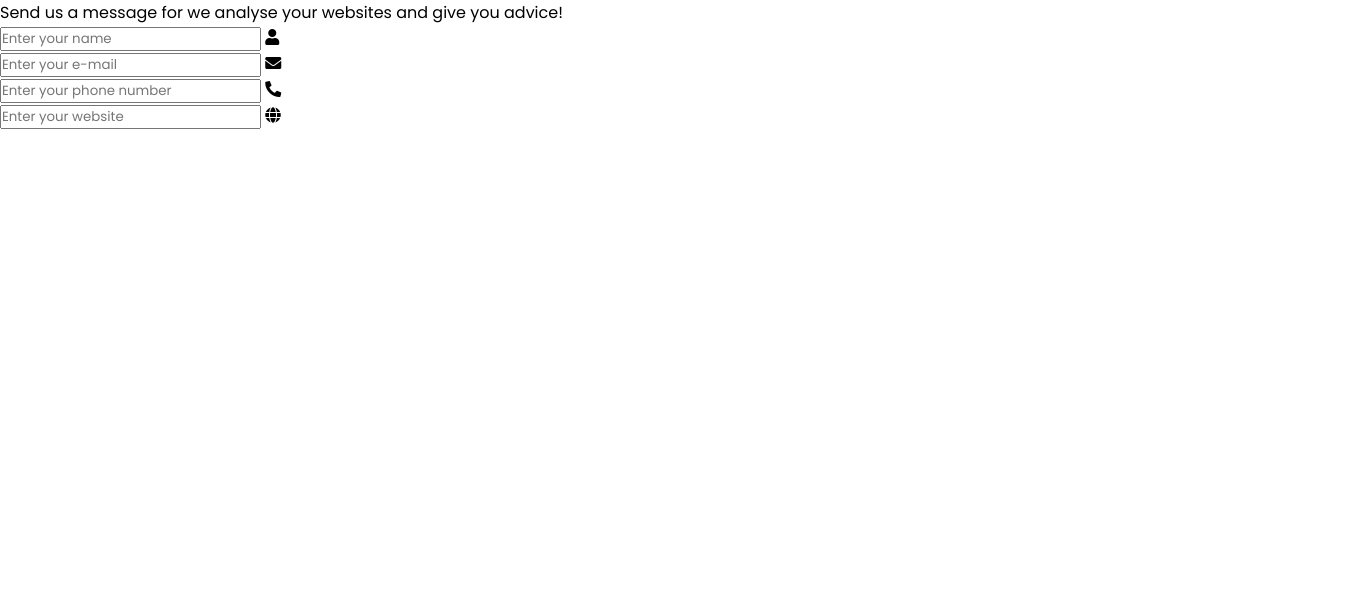
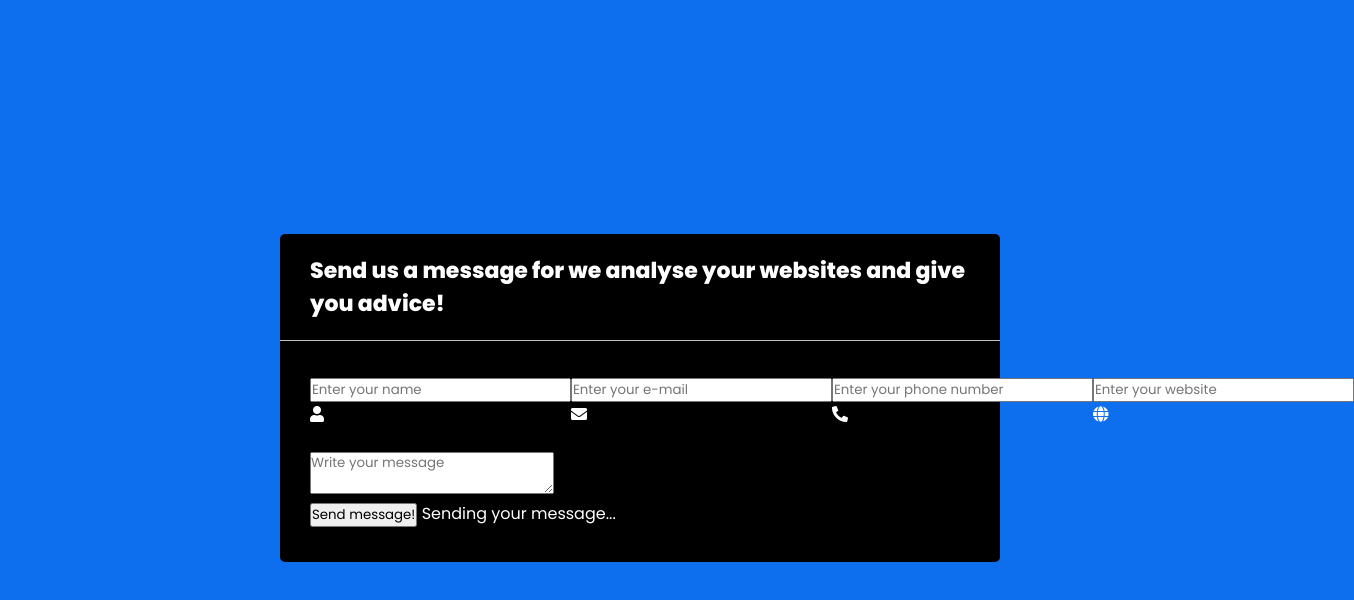
Before and after one commit to Sarthurday/Exercicios_Programacao, a plain HTML site: page Exercise4/exercise4.html in a window 1280 px wide. Shown: the whole page, 1354 px wide, since content can reach past the window. Drawn offline with Linux system fonts and the light colour scheme.

Commit message:
Created more elements and features
Created more elements and features for the exercise.

```diff
--- a/Exercise4/exercise4.css
+++ b/Exercise4/exercise4.css
@@ -112,3 +112,41 @@
     box-sizing: border-box;
     font-family: Poppins, sans-serif;
 }
+
+body{
+display: flex;
+color: white;
+padding: 0px 10px 5px 10px;
+min-height: 100vh;
+align-items: center;
+justify-content: center;
+background: #0d6fed;
+}
+
+.wrapper{
+  width: 720px;
+  background-color: #000;
+  border-radius: 5px;
+}
+
+.wrapper header{
+  font-size: 22px;
+  font-weight: 750;
+  padding: 20px 30px;
+  border-bottom: 1px solid #bfbfbf;
+}
+
+.wrapper form{
+  padding: 35px 30px;
+}
+
+form{
+  gap: 10px;
+}
+
+form .dbl-field{
+  display: flex;
+  align-items: center;
+  margin-bottom: 25px;
+  justify-content: space-evenly;
+}
--- a/Exercise4/exercise4.html
+++ b/Exercise4/exercise4.html
@@ -33,6 +33,14 @@
                     <i class="fas fa-globe"></i>
                 </div>
             </div>
+            <div class="message">
+                <textarea placeholder="Write your message"></textarea>
+                <i class="material-icons"></i>
+            </div>
+            <div class="button-area">
+                <button type="submit">Send message!</button>
+                <span>Sending your message...</span>
+            </div>
         </form>
     </div>
 </body>
```
